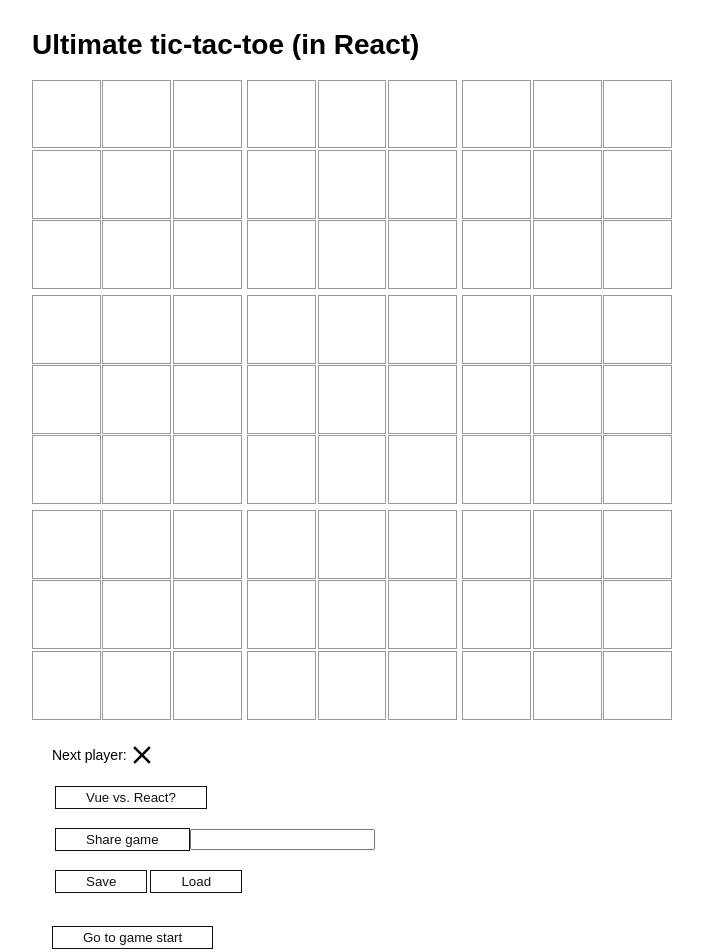
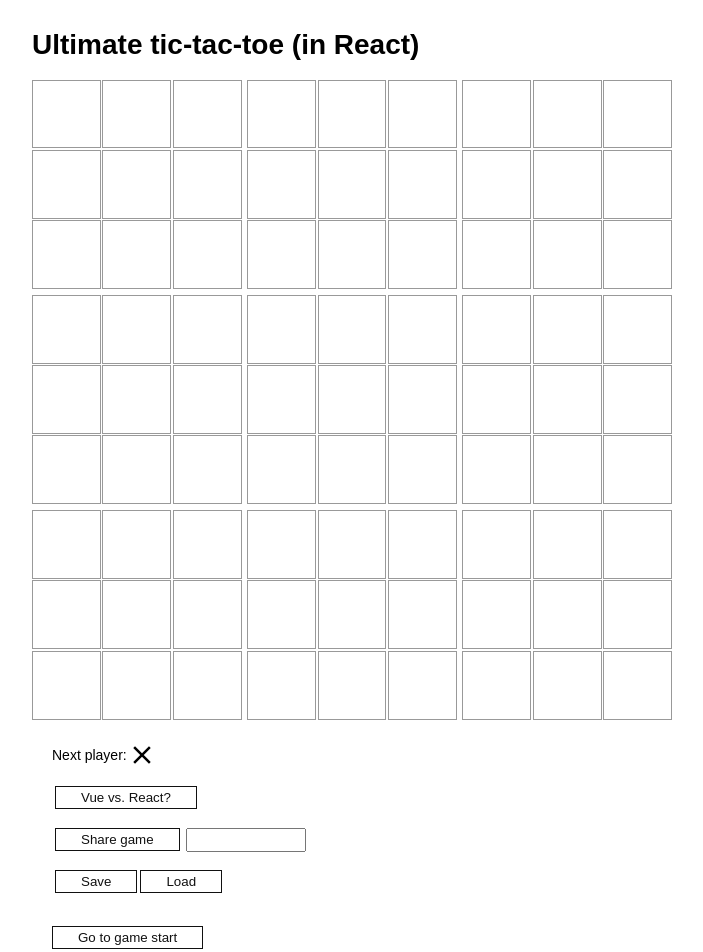
Before and after one commit to ldgit/react-tic-tac-toe, a React app: page / in a window 1280 px wide. Shown: the top 952 px of the page, without its empty margins (288-991 px from the left). Built offline with nearby package versions, Linux system fonts and the light colour scheme.

Commit message:
visual tweaks

```diff
--- a/src/components/ShareGame.jsx
+++ b/src/components/ShareGame.jsx
@@ -17,6 +17,7 @@ export default function ShareGame({ gameState }) {
       </button>
       <input
         type="text"
+        className="urlShareInput"
         readOnly
         data-testid="urlShareInput"
         value={urlToShare}
--- a/src/index.sass
+++ b/src/index.sass
@@ -14,7 +14,7 @@ $almostblack: #111
   border: solid 1px
   border-color: $color
   color: $color
-  padding: 3px 30px
+  padding: 3px 25px
   margin-bottom: 3px
   text-align: center
   box-shadow: none
@@ -169,3 +169,8 @@ button.x-icon
   @include squareButton()
   min-width: 30px
   min-height: 30px
+
+.urlShareInput
+  height: 24px
+  width: 120px
+  margin-left: 0.5em
```
